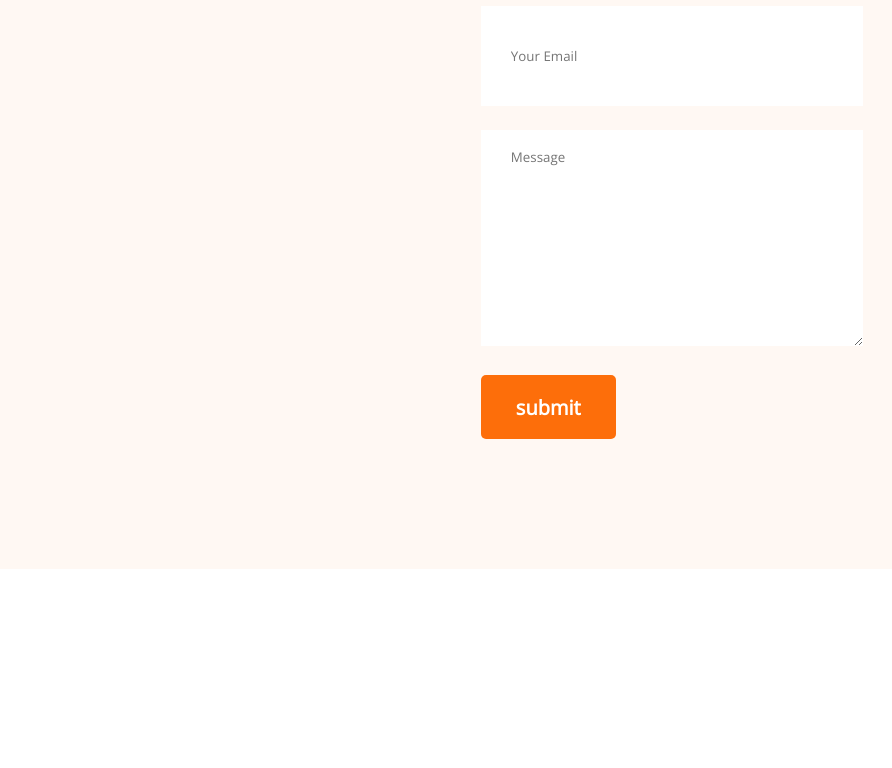
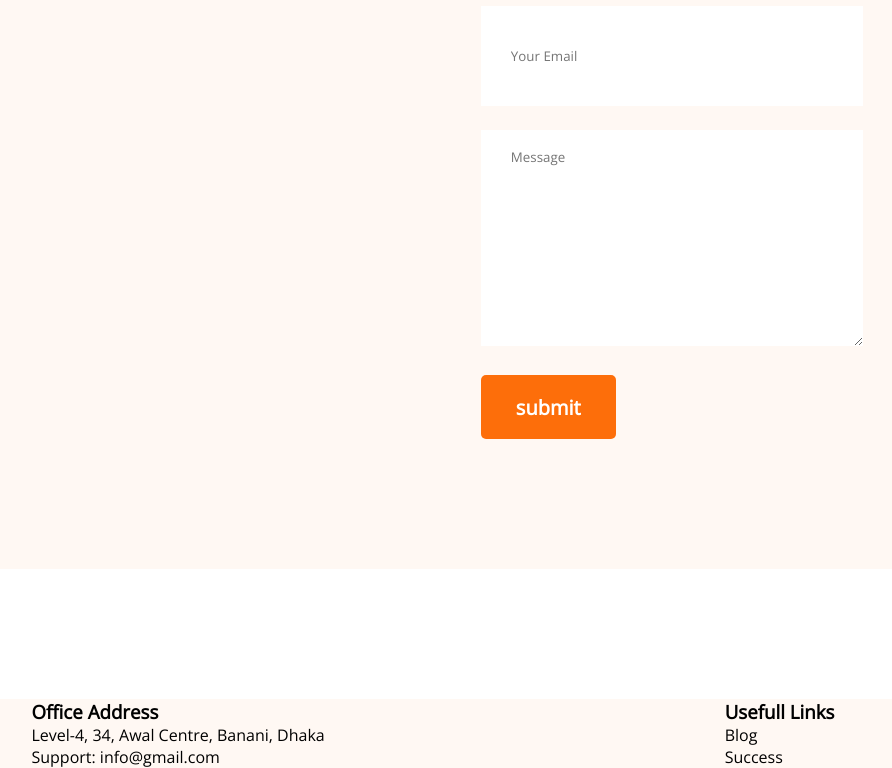
Before and after one commit to A2N426/developer-portfolio, a plain HTML site: page index.html in a window 1280 px wide. Shown: the part 3688-4456 px from the top of the page, without its empty margins (207-1099 px from the left). Before the commit the page ends 4257 px from the top, so only its background shows below. Drawn offline with nearby package versions, Linux system fonts and the light colour scheme.

Commit message:
added footer

```diff
--- a/index.html
+++ b/index.html
@@ -181,7 +181,18 @@
             </section>
     </main>
     <footer>
-
+        <section class="footer">
+            <div class="footer-left">
+                <h3 footer-title>Office Address</h3>
+                <p>Level-4, 34, Awal Centre, Banani, Dhaka</p>
+                <p>Support: info@gmail.com</p>
+            </div>
+            <div class="footer-right">
+                <h3 footer-title>Usefull Links</h3>
+                <p>Blog</p>
+                <p>Success</p>
+            </div>
+        </section>
     </footer>
 </body>
 
--- a/style/portfolio.css
+++ b/style/portfolio.css
@@ -217,3 +217,11 @@ input{
 .contact a{
     text-decoration: none;
 }
+
+/* footer section */
+.footer{
+    display: flex;
+    background: #FFF8F3;
+    gap: 400px;
+    justify-content: center;
+}
```
